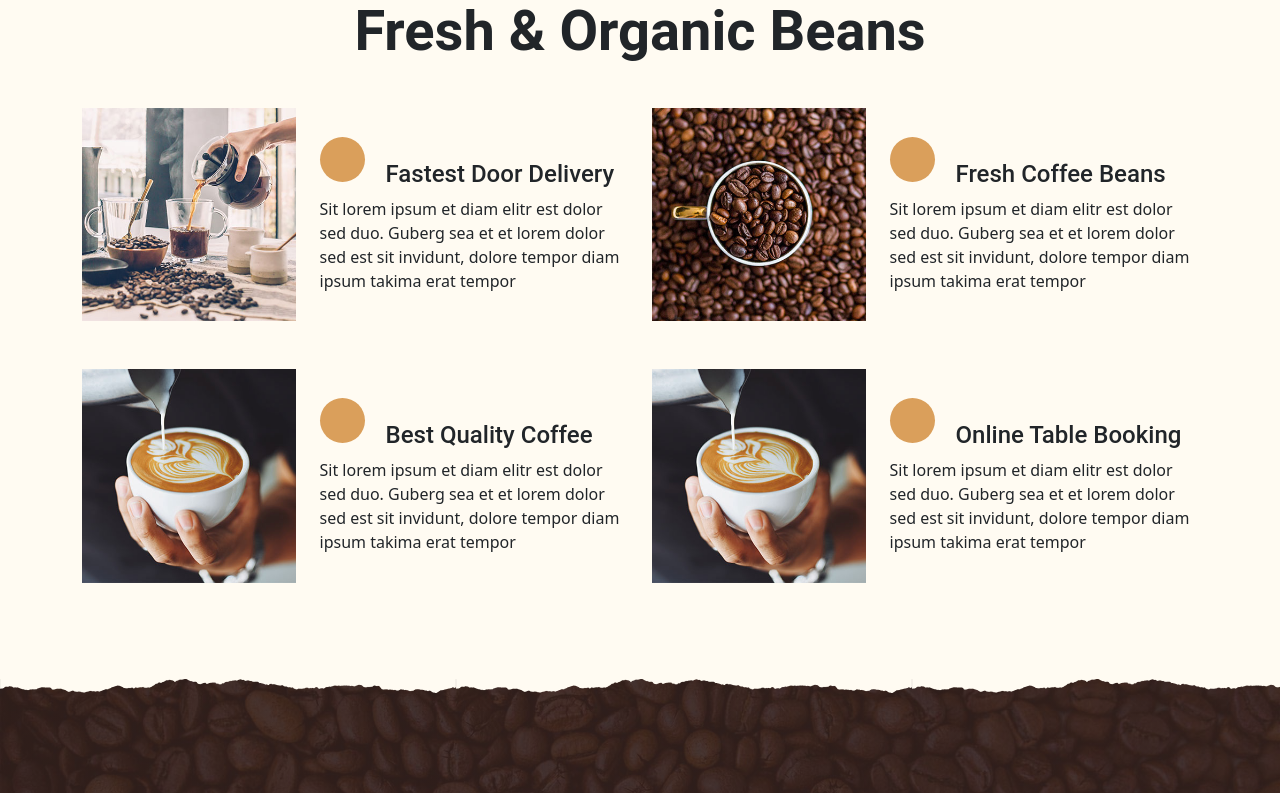
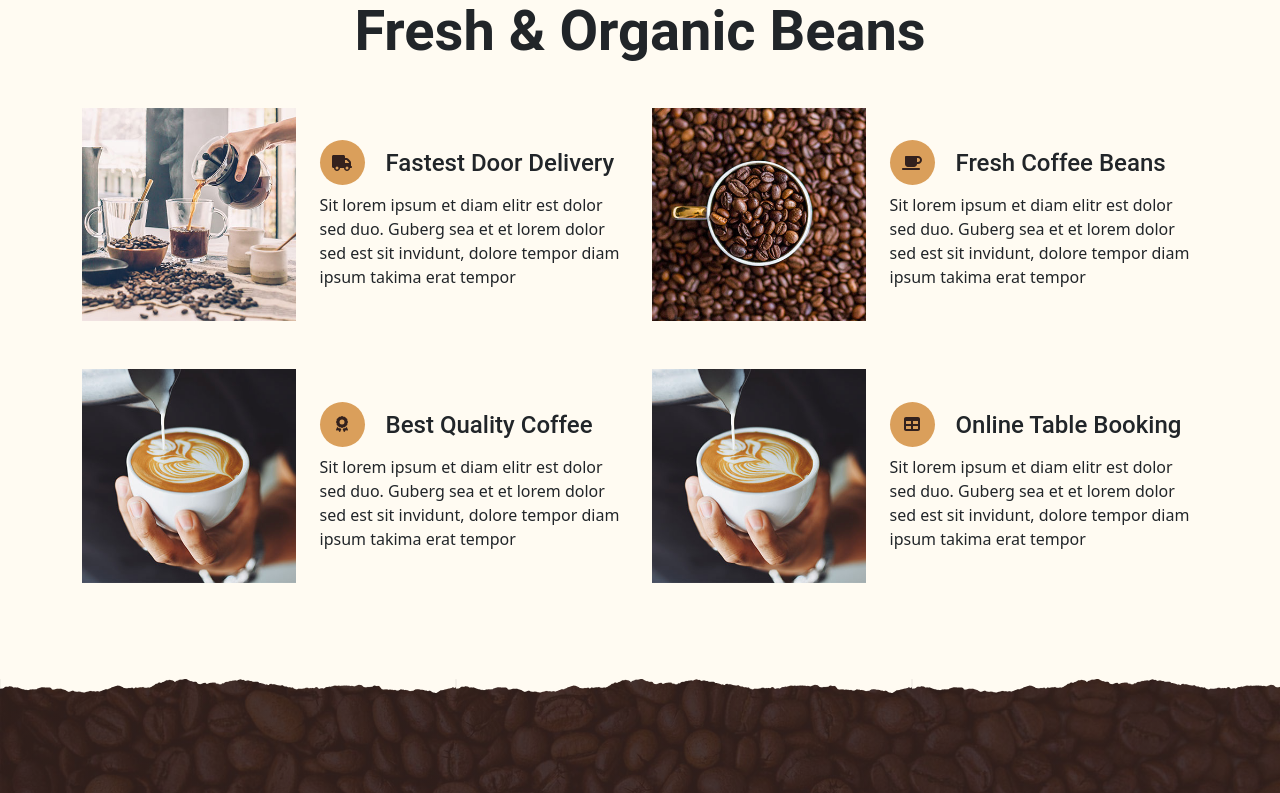
Before and after one commit to mohsen-deilami/coffee-next, a Next.js app: page / in a window 1280 px wide. Shown: the part 1780-2573 px from the top of the page. Built offline with nearby package versions, Linux system fonts and the light colour scheme.

Commit message:
upgrade icons in service

```diff
--- a/components/moduls/serviceItem/ServiceItem.js
+++ b/components/moduls/serviceItem/ServiceItem.js
@@ -1,5 +1,9 @@
 import React from 'react'
-
+import "@fortawesome/fontawesome-svg-core/styles.css";
+import { config } from "@fortawesome/fontawesome-svg-core";
+config.autoAddCss = false;
+import { FontAwesomeIcon } from "@fortawesome/react-fontawesome";
+import * as Icons from "@fortawesome/free-solid-svg-icons";
 export default function ServiceItem({title , desc , img , icon}) {
   return (
     <div className="col-lg-6 mb-5">
@@ -8,7 +12,11 @@ export default function ServiceItem({title , desc , img , icon}) {
             <img className="img-fluid mb-3 mb-sm-0" src={img} alt=""/>
         </div>
         <div className="col-sm-7">
-            <h4><i className="fa fa-truck service-icon"></i>  {title}</h4>
+            <h4><i className="service-icon">
+              <FontAwesomeIcon
+                icon={Icons[icon]}
+                style={{ fontSize: "1rem", margin: "0,auto" }}
+              /></i>  {title}</h4>
             <p className="m-0">{desc}</p>
         </div>
     </div>
--- a/components/templates/index/Service.js
+++ b/components/templates/index/Service.js
@@ -21,6 +21,7 @@ export default function Service() {
             desc={
               "Sit lorem ipsum et diam elitr est dolor sed duo. Guberg sea et et lorem dolor sed est sit invidunt, dolore tempor diam ipsum takima erat tempor"
             }
+             icon="faTruck"
           />
           <ServiceItem
             title="Fresh Coffee Beans"
@@ -28,6 +29,7 @@ export default function Service() {
             desc={
               "Sit lorem ipsum et diam elitr est dolor sed duo. Guberg sea et et lorem dolor sed est sit invidunt, dolore tempor diam ipsum takima erat tempor"
             }
+             icon="faCoffee"
           />
           <ServiceItem
             title="Best Quality Coffee"
@@ -35,6 +37,7 @@ export default function Service() {
             desc={
               "Sit lorem ipsum et diam elitr est dolor sed duo. Guberg sea et et lorem dolor sed est sit invidunt, dolore tempor diam ipsum takima erat tempor"
             }
+              icon="faAward"
           />
           <ServiceItem
             title="Online Table Booking"
@@ -42,13 +45,9 @@ export default function Service() {
             desc={
               "Sit lorem ipsum et diam elitr est dolor sed duo. Guberg sea et et lorem dolor sed est sit invidunt, dolore tempor diam ipsum takima erat tempor"
             }
+             icon="faTable"
           />
 
-          {/*    <h4><i className="fa fa-truck service-icon"></i></h4>
-                             <h4><i className="fa fa-coffee service-icon"></i></h4>
-
-                            <h4><i className="fa fa-award service-icon"></i></h4>
-                            <h4><i className="fa fa-table service-icon"></i></h4> */}
         </div>
       </div>
     </div>
```
